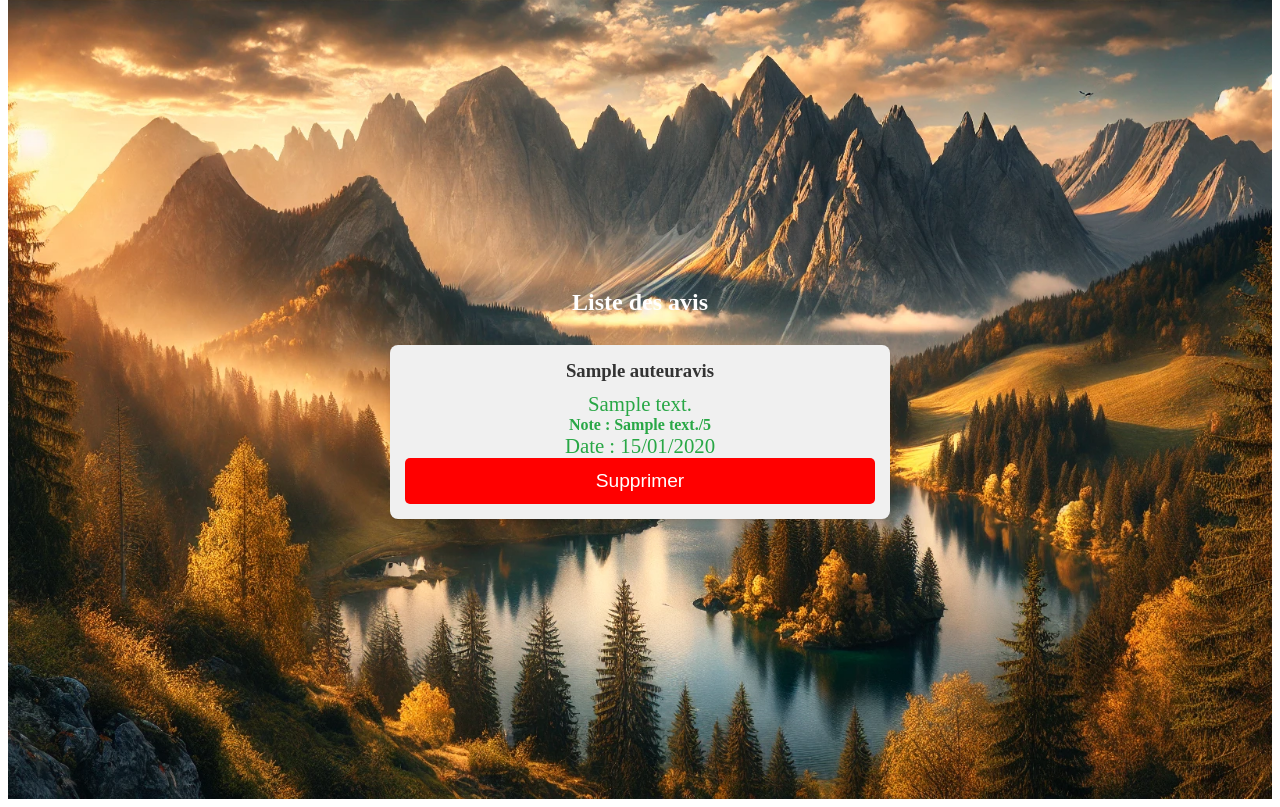
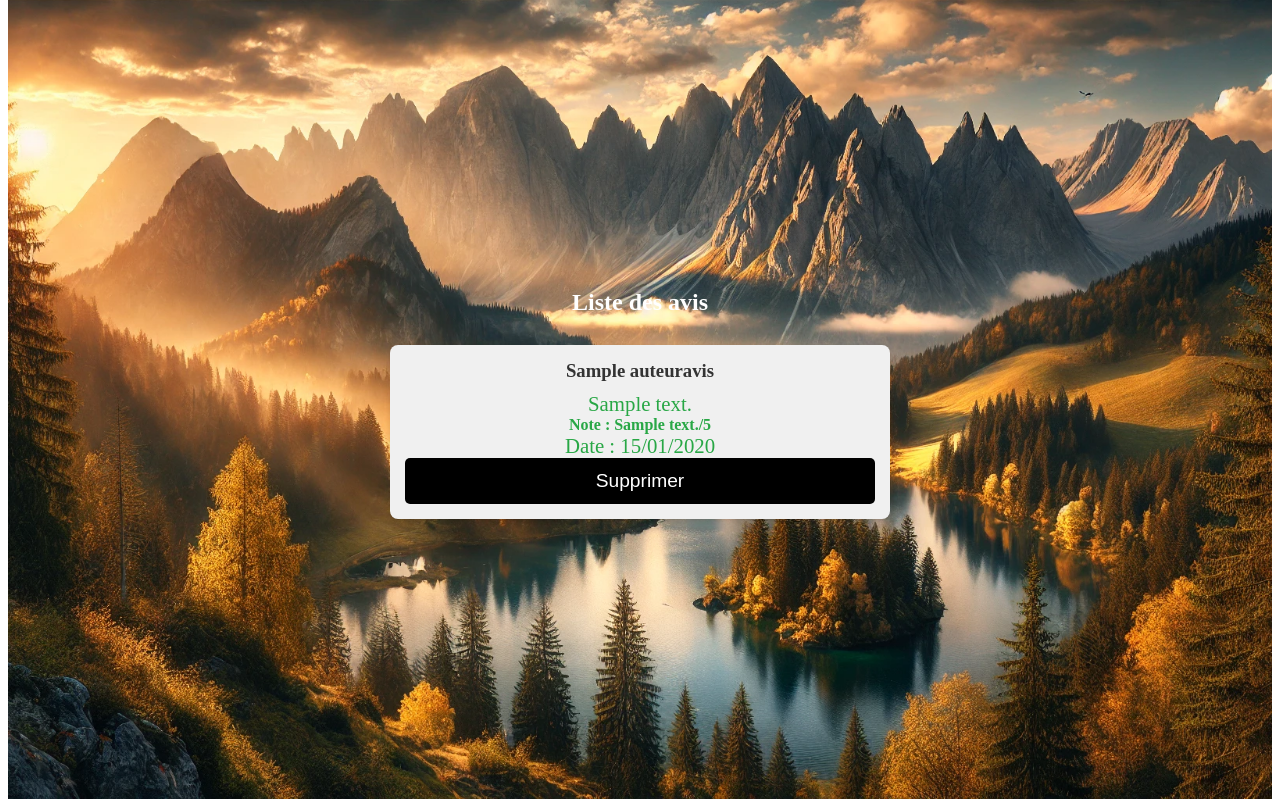
Before and after one commit to Plabou102/AP-1---Comeleon-G1, a Symfony app: template symfony/slam_travel_site/templates/avis_admin/index.html.twig in a window 1280 px wide. Shown: the part 173-980 px from the top of the page. Run offline with Twig, Linux system fonts and the light colour scheme; the template is opened without the code that fills it: most values are stand-ins (such as "Sample title", 1, 10 or a date in 2020); some libraries are stand-ins or nearby versions.

Commit message:
maj page avisAdmin
ajouter de la page admin avec bouton supprimer, non fonctionnelle pour le moment

```diff
--- a/symfony/slam_travel_site/templates/avis_admin/index.html.twig
+++ b/symfony/slam_travel_site/templates/avis_admin/index.html.twig
@@ -150,7 +150,7 @@
     }
 
     button {
-        background-color: Red;
+        background-color: BLACK;
         color: white;
         border: none;
         padding: 12px;
@@ -161,7 +161,7 @@
     }
 
     button:hover {
-        background-color: BLACK;
+        background-color: RED;
     }
 
     p {
```
